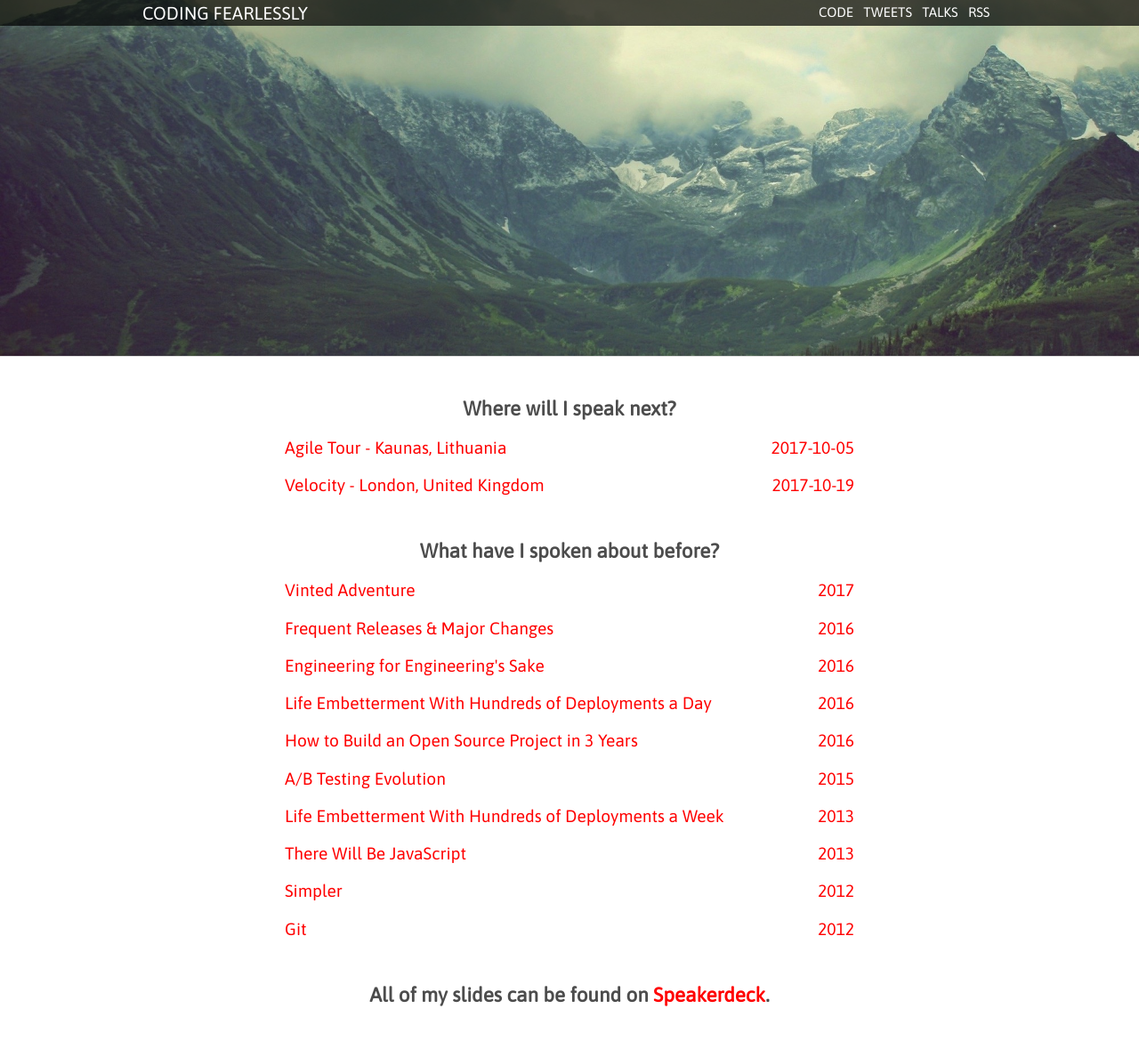
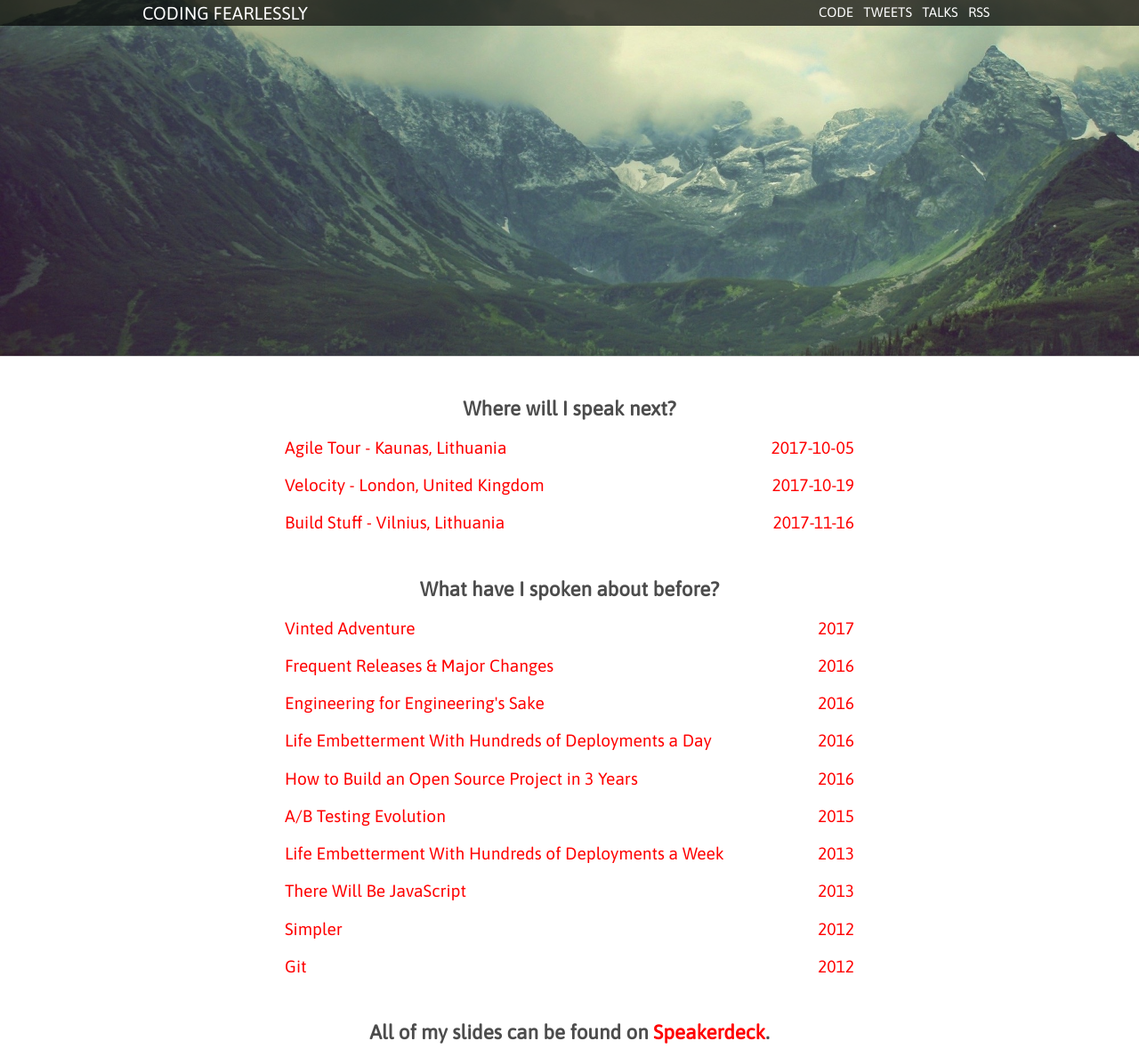
Before and after one commit to mmozuras/mmozuras.github.com, a Jekyll site: the page built from talks.html, in a window 1280 px wide. Shown: the whole page at 89% size. Built offline with Jekyll 4.4.1, drawn with Linux system fonts in a browser that asks for light colours; comment, search, counter and statistics services are not loaded; before the commit the page ends 1146 px from its top, so only the background shows below that.

Commit message:
Add Build Stuff to future talks

```diff
--- a/talks.html
+++ b/talks.html
@@ -18,6 +18,13 @@ background: background
       <span class="year">2017-10-19</span>
     </a>
   </article>
+
+  <article class="talk">
+    <a href="http://buildstuff.lt">
+      <span>Build Stuff - Vilnius, Lithuania</span>
+      <span class="year">2017-11-16</span>
+    </a>
+  </article>
 </div>
 
 <div>
```
